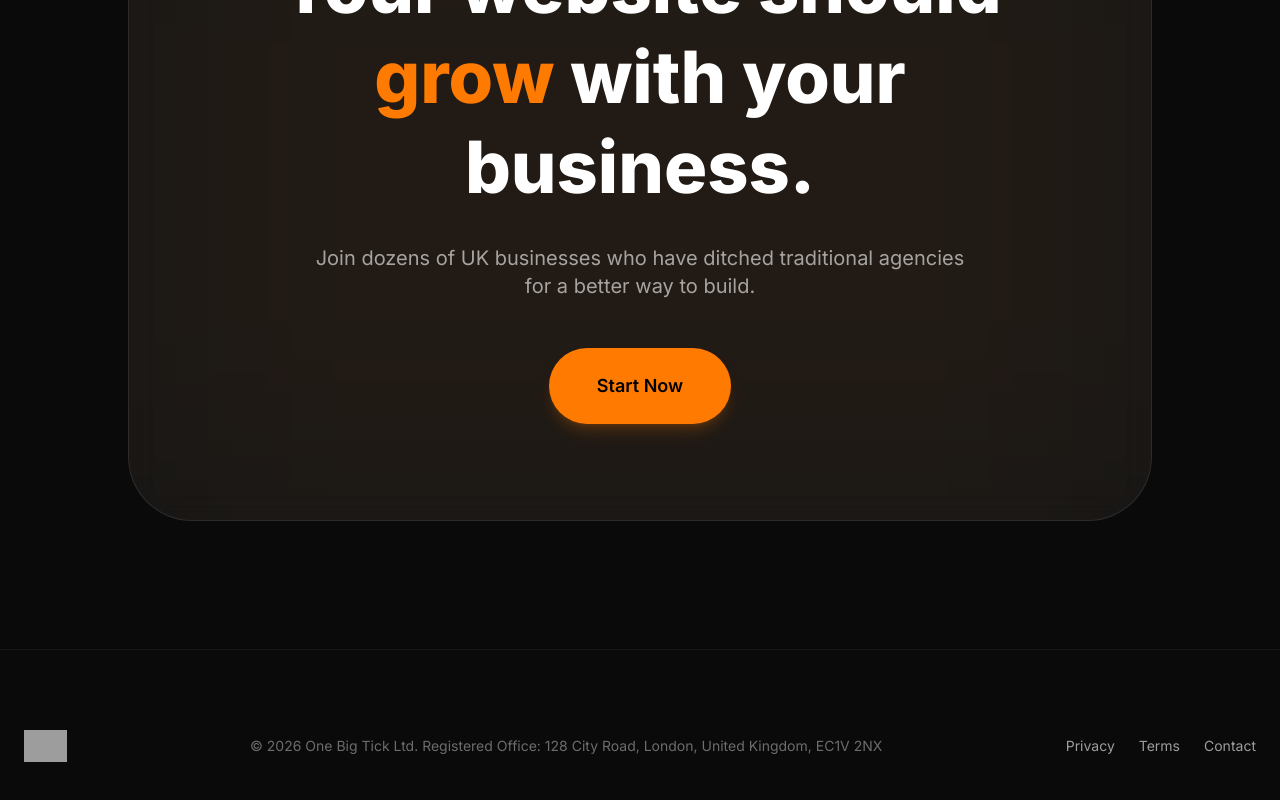
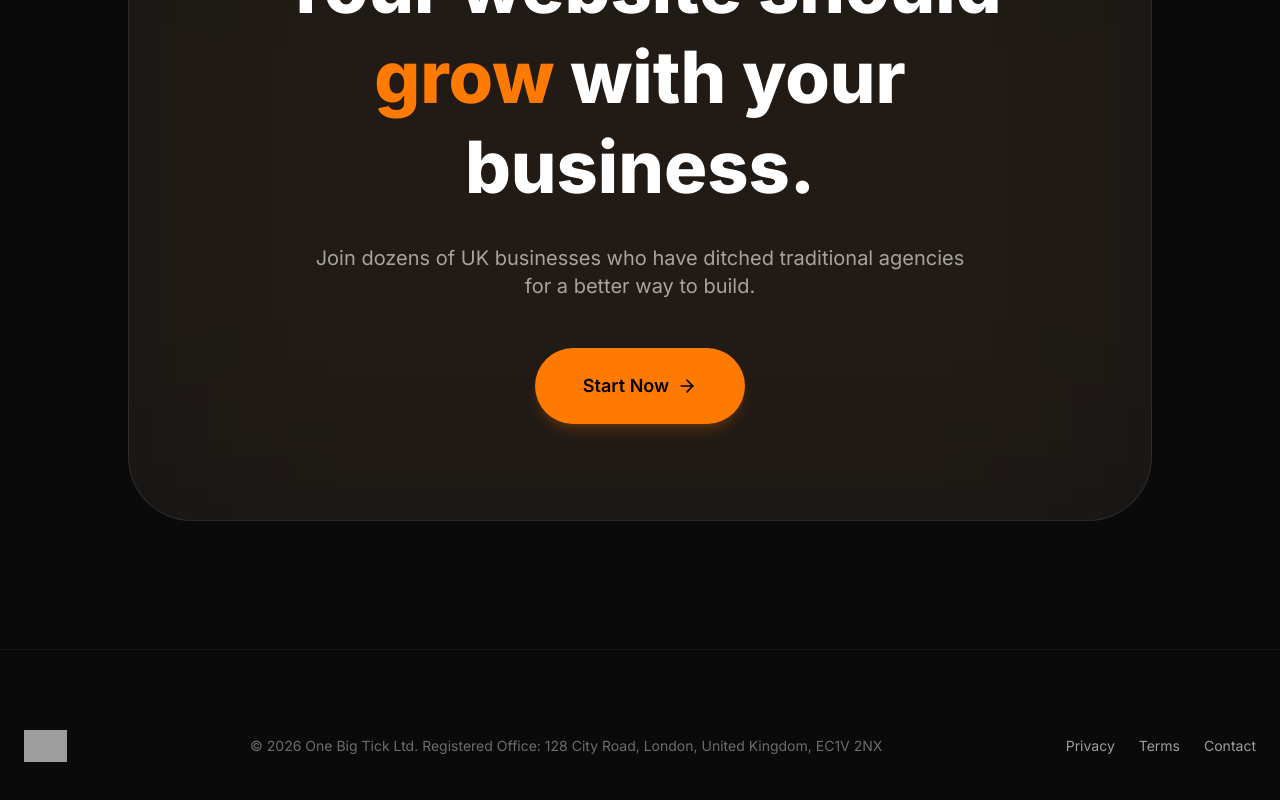
Before and after one commit to JG-OBT/One-Big-Tick, a React (Vite) app: page / in a window 1280 px wide. Shown: the part 6172-6972 px from the top of the page. Built offline with nearby package versions, Linux system fonts and the light colour scheme; grey boxes are pictures that could not be loaded.

Commit message:
Add arrow icon to 'Start Now' button

```diff
--- a/src/App.tsx
+++ b/src/App.tsx
@@ -565,7 +565,7 @@ const FinalCTA = () => (
         </p>
         <div className="flex justify-center">
           <Button to="/contact" className="text-lg px-12 py-6">
-            Start Now
+            Start Now <ArrowRight size={20} />
           </Button>
         </div>
       </div>
```
